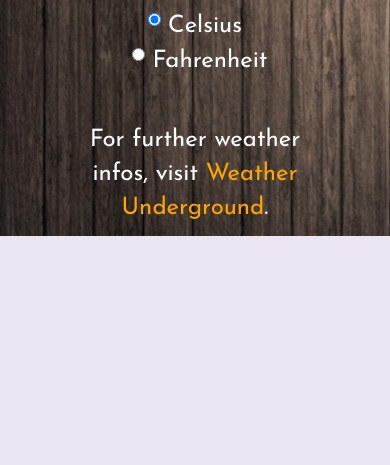
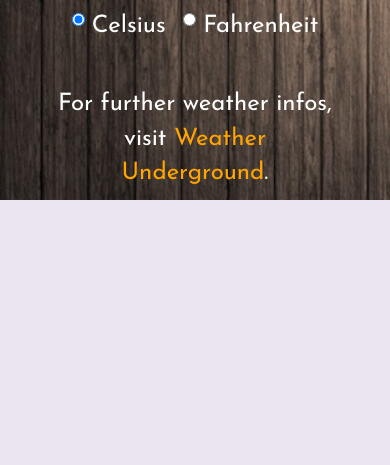
Before and after one commit to crapp80/local-weather-forecast, a plain HTML site: page index.html in a window 390 px wide. Shown: the part 379-844 px from the top of the page. Drawn offline with nearby package versions, Linux system fonts and the light colour scheme; no server answers.

Commit message:
col-xs-10 offset-1

```diff
--- a/index.html
+++ b/index.html
@@ -14,7 +14,7 @@
 <div class="container-fluid text-center custom">
   <div class="row">
     <p><br><br></p>
-    <div class="col-xs-8 col-xs-offset-2">
+    <div class="col-xs-10 col-xs-offset-1">
       <p><br><br></p>
       <h1>Local Weather Forecast</h1>
       <p class="city"></p>
```
